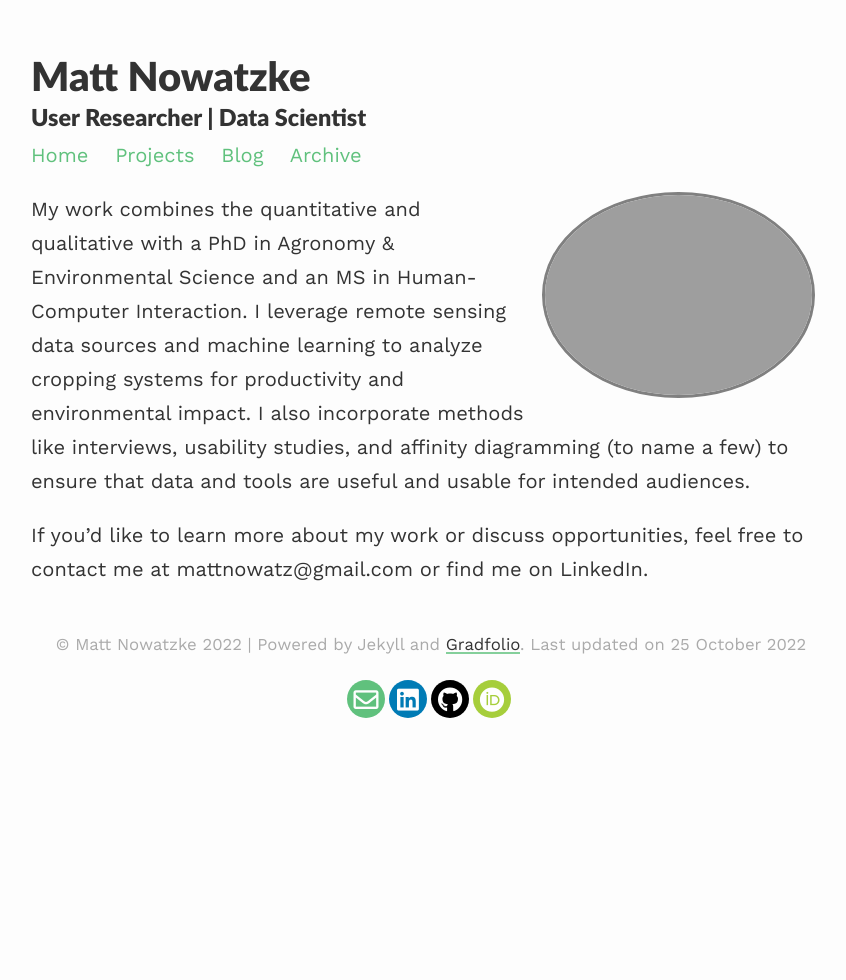
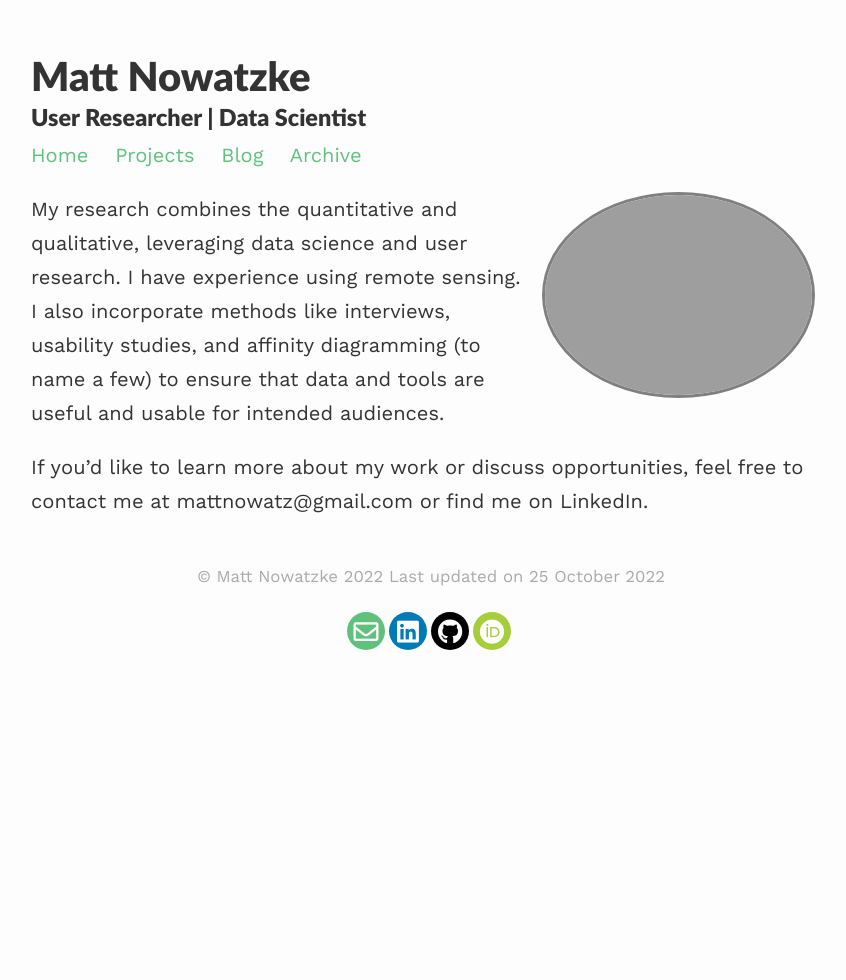
Before and after one commit to mnowatzke/mnowatzke.github.io, a Jekyll site: the page built from index.md, in a window 1280 px wide. Shown: the whole page, without its empty margins (209-1055 px from the left). Built offline with Jekyll 4.4.1, drawn with Linux system fonts in a browser that asks for light colours; nearby versions of some CDN libraries.

Commit message:
remove footer

```diff
--- a/_layouts/default.html
+++ b/_layouts/default.html
@@ -35,8 +35,6 @@
         <footer>
           <p class="copy">
             <small> &copy; {{site.title}} {{ site.time | date: '%Y' }}
-                    | Powered by Jekyll and
-                    <a target="_blank" href="https://github.com/jitinnair1/gradfolio/">Gradfolio</a>.
                     Last updated on {{ site.time | date_to_long_string }}
             </small>
           </p>
--- a/index.md
+++ b/index.md
@@ -7,6 +7,6 @@ profile:
 published: true
 ---
 
-My work combines the quantitative and qualitative with a PhD in Agronomy & Environmental Science and an MS in Human-Computer Interaction. I leverage remote sensing data sources and machine learning to analyze cropping systems for productivity and environmental impact. I also incorporate methods like interviews, usability studies, and affinity diagramming (to name a few) to ensure that data and tools are useful and usable for intended audiences.
+My research combines the quantitative and qualitative, leveraging data science and user research. I have experience using remote sensing. I also incorporate methods like interviews, usability studies, and affinity diagramming (to name a few) to ensure that data and tools are useful and usable for intended audiences.
 
 If you'd like to learn more about my work or discuss opportunities, feel free to contact me at mattnowatz@gmail.com or find me on LinkedIn.
```
